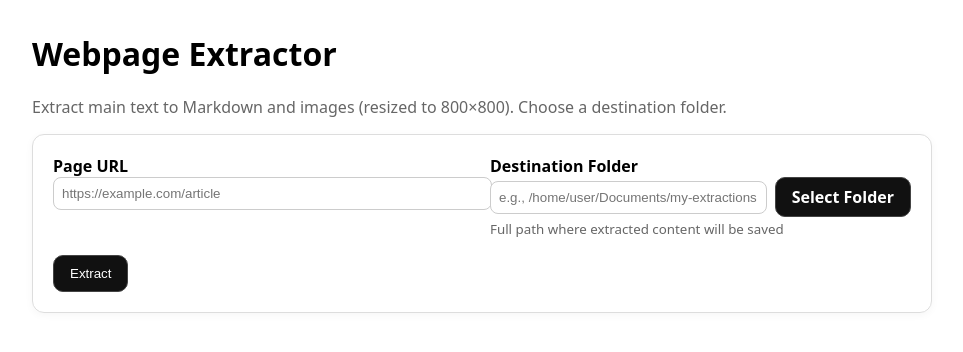
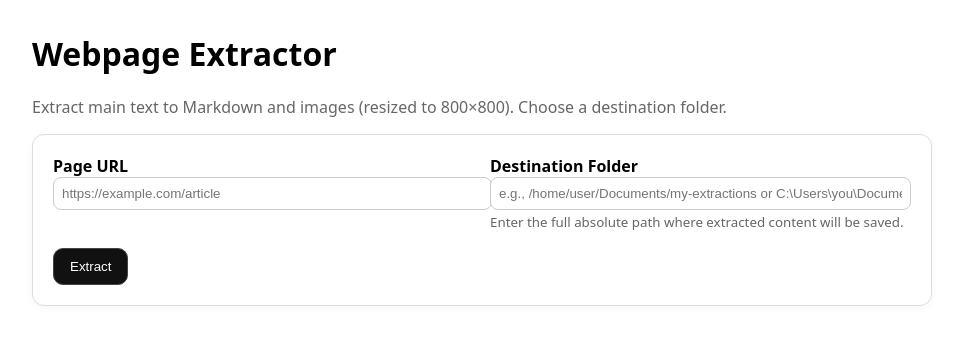
Before and after one commit to fabiogeraci/webpage-extractor, a FastAPI app: page / in a window 1280 px wide. Shown: the top 352 px of the page, without its empty margins (158-1121 px from the left). Run offline with FastAPI, Linux system fonts and the light colour scheme.

Commit message:
Refactor index.html for improved user guidance and code cleanup
- Updated the destination folder input placeholder to clarify expected input format.
- Enhanced the instructional text for better user understanding of the extraction path.
- Removed unused JavaScript code related to file input handling and debugging logs to streamline the script.

```diff
--- a/app/presentation/templates/index.html
+++ b/app/presentation/templates/index.html
@@ -14,11 +14,9 @@
                 <div>
                     <label for="destination">Destination Folder</label>
                     <div style="display: flex; gap: 0.5rem; align-items: center;">
-                        <input type="text" id="new_destination" name="new_destination" placeholder="e.g., /home/user/Documents/my-extractions" style="flex: 1;" />
-                        <label for="file_input" style="padding: 0.5rem 1rem; white-space: nowrap; background: #111; color: #fff; border-radius: 10px; border: 1px solid #444; cursor: pointer; margin: 0;">Select Folder</label>
-                        <input type="file" id="file_input" webkitdirectory multiple style="display: none;" />
+                        <input type="text" id="new_destination" name="new_destination" placeholder="e.g., /home/user/Documents/my-extractions or C:\Users\you\Documents\my-extractions" style="flex: 1;" />
                     </div>
-                    <small class="muted">Full path where extracted content will be saved</small>
+                    <small class="muted">Enter the full absolute path where extracted content will be saved.</small>
                 </div>
             </div>
 
@@ -49,52 +47,6 @@
     <script>
         document.addEventListener('DOMContentLoaded', function() {
             const destinationInput = document.getElementById('new_destination');
-            const fileInput = document.getElementById('file_input');
-
-            console.log('DOM loaded, elements found:', {
-                destinationInput: !!destinationInput,
-                fileInput: !!fileInput
-            });
-
-            // Set up the file input event listener
-            fileInput.addEventListener('change', function(e) {
-                console.log('File input changed:', e.target.files);
-                console.log('Files length:', e.target.files ? e.target.files.length : 0);
-
-                if (e.target.files && e.target.files.length > 0) {
-                    const firstFile = e.target.files[0];
-                    console.log('First file:', firstFile);
-                    console.log('webkitRelativePath:', firstFile.webkitRelativePath);
-
-                    // Get the directory path from the first file
-                    const filePath = firstFile.webkitRelativePath;
-                    const directoryPath = filePath ? filePath.split('/')[0] : 'selected-folder';
-
-                    console.log('Directory selected:', directoryPath);
-
-                    // Set the directory name in the input field
-                    destinationInput.value = directoryPath;
-                    destinationInput.placeholder = `Enter full path for: ${directoryPath}`;
-                    destinationInput.focus();
-
-                    // Add a visual indicator that a directory was selected
-                    destinationInput.style.borderColor = '#4CAF50';
-                    destinationInput.style.backgroundColor = '#f0fff0';
-                    setTimeout(() => {
-                        destinationInput.style.borderColor = '';
-                        destinationInput.style.backgroundColor = '';
-                    }, 3000);
-
-                    // Show a success message
-                    const message = `✅ SUCCESS! Directory Selected: "${directoryPath}"\n\nThis directory will be used to save all extracted webpage content.\n\n⚠️ For security reasons, browsers don't provide the full path.\nPlease enter the complete path manually below.`;
-                    alert(message);
-                } else {
-                    console.log('No files selected');
-                    alert('No files were selected. Please try again.');
-                }
-            });
-
-            // Add some visual feedback when typing in the destination field
             destinationInput.addEventListener('input', function() {
                 if (this.value.trim()) {
                     this.style.borderColor = '#2196F3';
@@ -102,14 +54,6 @@
                     this.style.borderColor = '';
                 }
             });
-
-            // Add click handler to the label for debugging
-            const selectButton = document.querySelector('label[for="file_input"]');
-            if (selectButton) {
-                selectButton.addEventListener('click', function() {
-                    console.log('Select folder button clicked');
-                });
-            }
         });
     </script>
 {% endblock %}
```
